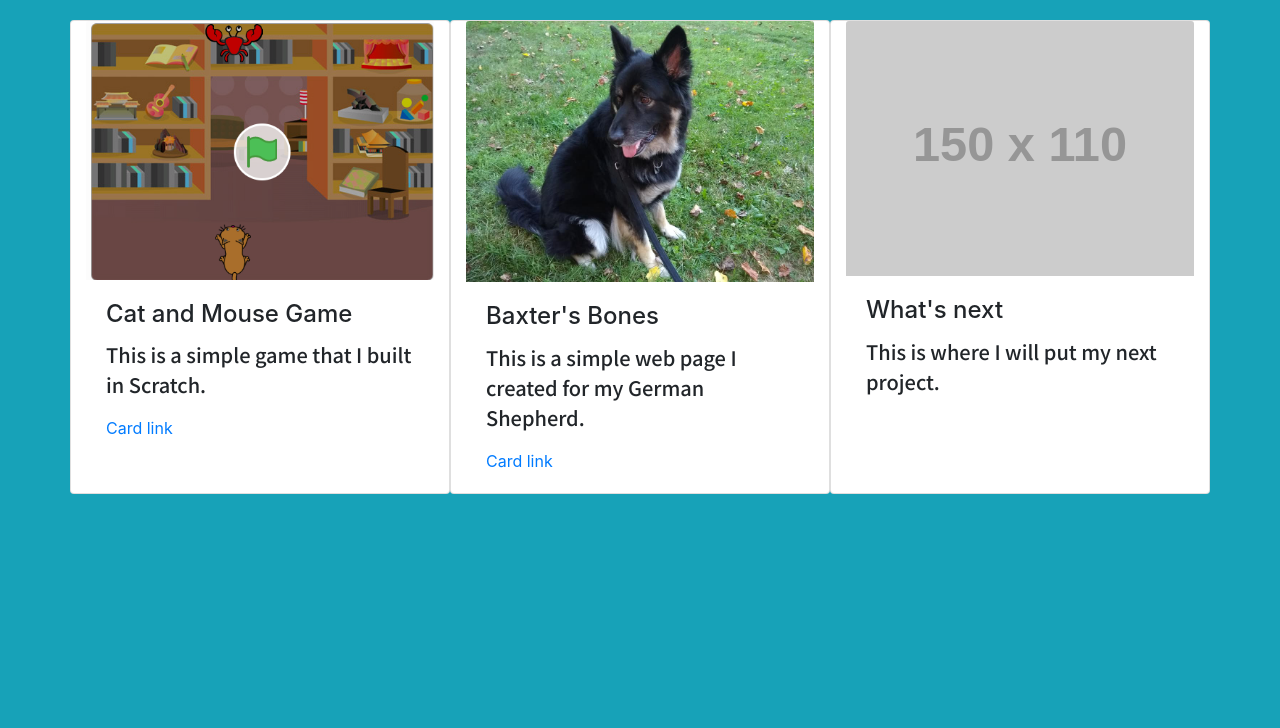
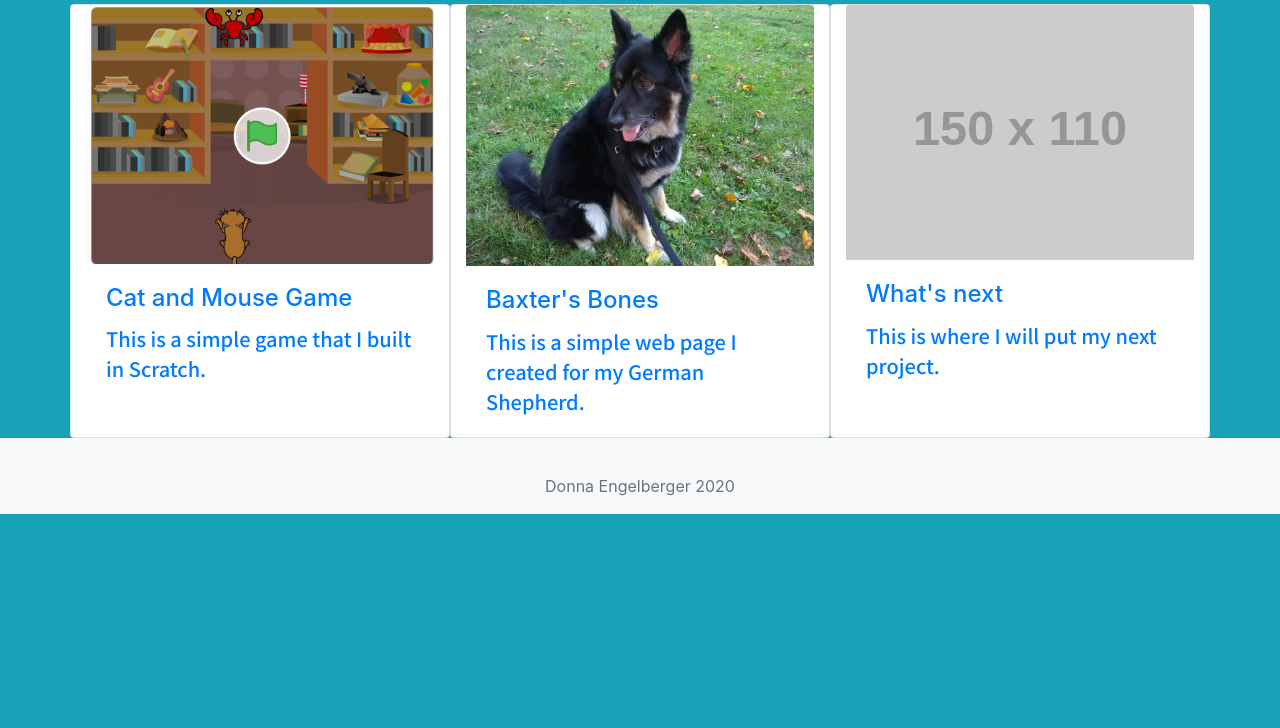
Before and after one commit to Dengelberger/Dengelberger.github.io, a plain HTML site: page portfolio.html in a window 1280 px wide. Shown: the part 72-800 px from the top of the page. Drawn offline with nearby package versions, Linux system fonts and the light colour scheme; placeholder pictures from the web are drawn by us.

Commit message:
Fixed my cards on the portfolio page and added a sticky footer to each page.

```diff
--- a/portfolio.html
+++ b/portfolio.html
@@ -12,7 +12,7 @@
     <!-- Custom style sheet-->
     <link rel="stylesheet" href="style.css">
 </head>
-<body class="p-3 mb-2 bg-info text-black">
+<body class= "bg-info text-black">
   <!-- Navigation Tool-->
     <nav class="navbar navbar-expand-lg navbar-light bg-light">
         <strong><a class="navbar-brand" href="#">Donna Engelberger</a></strong>
@@ -27,37 +27,41 @@
           </div>
         </div>
     </nav>
-    <!-- Project Cards-->
+    <!-- Project Cards. I am using an href for my div for each card because I want the user to be able to click anywhere on the card to get to the site for each.-->
     <div class="container">
       <div class="row">
         <!-- First card is my Scratch game. -->
-        <div class="card col-lg-4">
+        <a href="https://scratch.mit.edu/projects/412028054" class="card col-md-4">
           <img src="assets/Scratch.png" class="card-img-top" alt="My Scratch Game">
           <div class="card-body">
             <h5 class="card-title">Cat and Mouse Game</h5>
             <p class="card-text">This is a simple game that I built in Scratch.</p>
-            <a href="https://scratch.mit.edu/projects/412028054" class="card-link">Card link</a>
           </div>
-        </div>
+        </a>
         <!-- Second card is my Baxter page. -->
-        <div class="card col-lg-4">
+        <a href="assets/BaxtersBonesPage.HTML" class="card col-md-4">
           <img src="assets/Baxter.jpg" class="card-img-top" alt="...">
           <div class="card-body">
             <h5 class="card-title">Baxter's Bones</h5>
             <p class="card-text">This is a simple web page I created for my German Shepherd.</p>
-            <a href="assets/BaxtersBonesPage.HTML" class="card-link">Card link</a>
           </div>
-        </div>
+        </a>
         <!-- This is where my third project will go. -->
-        <div class="card col-lg-4">
+        <a href="" class="card col-md-4">
           <img src="https://via.placeholder.com/150X110" class="card-img-top" alt="...">
           <div class="card-body">
             <h5 class="card-title">What's next</h5>
             <p class="card-text">This is where I will put my next project.</p>
           </div>
-        </div>
+        </a>
       </div>
     </div>
+    <!-- Added a sticky footer-->
+    <footer class="footer mt-auto py-3 bg-light">
+      <div class="container text-center">
+        <span class="text-muted">Donna Engelberger 2020</span>
+      </div>
+    </footer>
      <!-- Added this script from Bootstrap to make website responsive.-->
     <script src="https://code.jquery.com/jquery-3.5.1.slim.min.js" integrity="sha384-DfXdz2htPH0lsSSs5nCTpuj/zy4C+OGpamoFVy38MVBnE+IbbVYUew+OrCXaRkfj" crossorigin="anonymous"></script>
     <script src="https://cdn.jsdelivr.net/npm/popper.js@1.16.1/dist/umd/popper.min.js" integrity="sha384-9/reFTGAW83EW2RDu2S0VKaIzap3H66lZH81PoYlFhbGU+6BZp6G7niu735Sk7lN" crossorigin="anonymous"></script>
--- a/style.css
+++ b/style.css
@@ -22,7 +22,7 @@ p {
     margin-top: 20px;
     float: center;
 }
-.col-sm-6 {
+.col-lg-4 {
     font-size: 24px;
 }
 ul a {
```
Also changed, not shown: contact.html (+8 -1 lines), index.html (+7 -1 lines), 1 other file.
